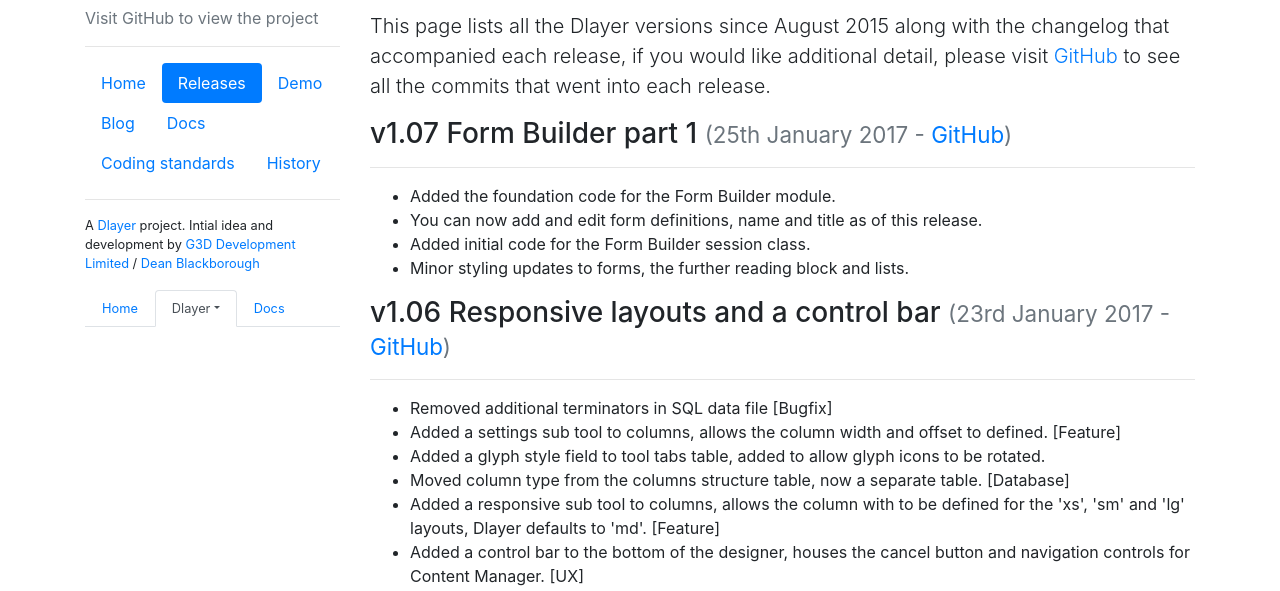
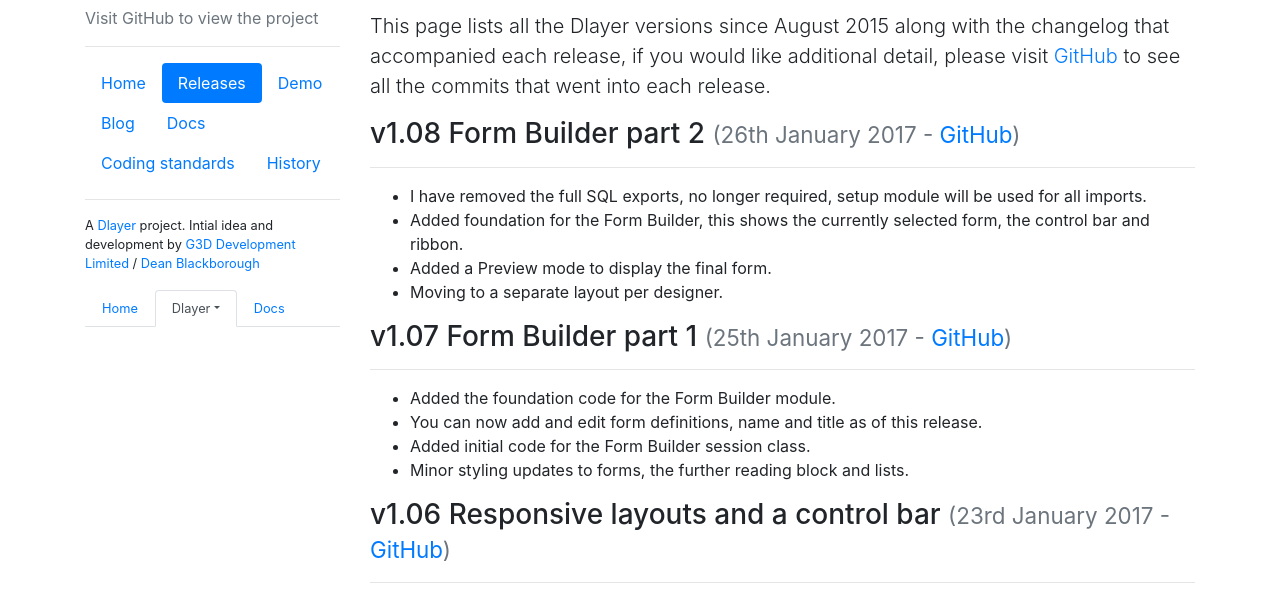
Before and after one commit to deanblackborough/site, a website: page releases.html in a window 1280 px wide. Shown: the part 169-760 px from the top of the page. Drawn offline with nearby package versions, Linux system fonts and the light colour scheme.

Commit message:
Release v1.08
- Release notes for v1.08 of Dlayer

```diff
--- a/releases.html
+++ b/releases.html
@@ -111,7 +111,16 @@
 						<a href="https://github.com/Dlayer/dlayer">GitHub</a> to see all the commits that went into
 						each release.</p>
 
-					<h3><span class="label label-success">v1.07</span> Form Builder part 1 <small class="text-muted">(25th January 2017 - <a href="https://github.com/Dlayer/dlayer/releases/tag/v1.07">GitHub</a>)</small></h3>
+                    <h3><span class="label label-success">v1.08</span> Form Builder part 2 <small class="text-muted">(26th January 2017 - <a href="https://github.com/Dlayer/dlayer/releases/tag/v1.08">GitHub</a>)</small></h3>
+
+                    <ul>
+                        <li>I have removed the full SQL exports, no longer required, setup module will be used for all imports.</li>
+                        <li>Added foundation for the Form Builder, this shows the currently selected form, the control bar and ribbon.</li>
+                        <li>Added a Preview mode to display the final form.</li>
+                        <li>Moving to a separate layout per designer.</li>
+                    </ul>
+
+					<h3><span class="label label-default">v1.07</span> Form Builder part 1 <small class="text-muted">(25th January 2017 - <a href="https://github.com/Dlayer/dlayer/releases/tag/v1.07">GitHub</a>)</small></h3>
 
 			        <ul>
 			            <li>Added the foundation code for the Form Builder module.</li>
```
